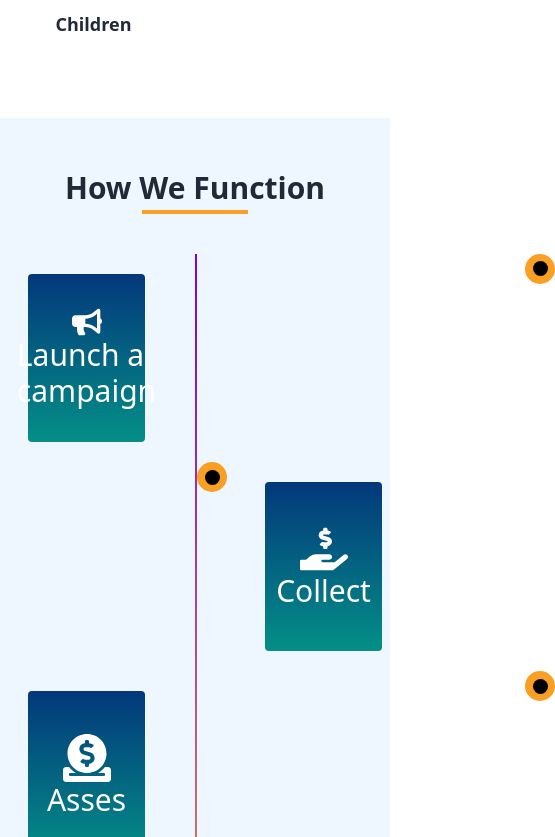
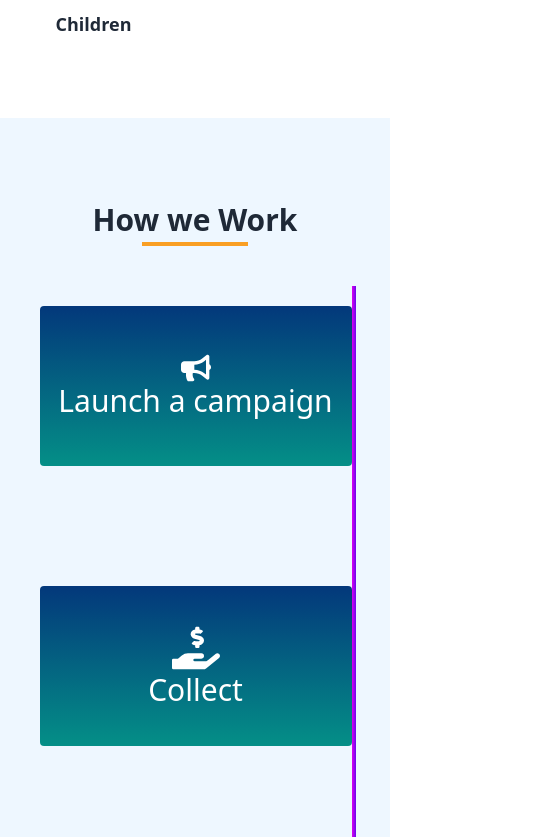
Before and after one commit to mdraselislam1944/crowd-funding-client-site, a React (Vite) app: page / in a window 390 px wide. Shown: the part 2447-3284 px from the top of the page, 555 px wide, since content can reach past the window. Built offline with nearby package versions, Linux system fonts and the light colour scheme.

Commit message:
Responsive

```diff
--- a/src/Components/Home/Animation/Animation.css
+++ b/src/Components/Home/Animation/Animation.css
@@ -7,6 +7,7 @@ transform: translateX(-50px);
     float: right;
     clear: left;
     transform: translateX(70px);
+    /* margin-left:20px; */
     }
     .container1 ul li:nth-child(4){
         margin-bottom: 0;
@@ -14,11 +15,11 @@ transform: translateX(-50px);
 .container1::after{
     position: absolute;
     content: " ";
-    width: 2px;
+    width: 4px;
     height: 100vh;
     background-image: linear-gradient(to bottom, rgb(106,6,236),rgb(249,159,36));
 }
-.circle{
+/* .circle{
   width: 30px;
   height: 30px;
   background-color: #F99F24;
@@ -38,7 +39,7 @@ transform: translateX(-50px);
     top: 25%;
     left: 25%;
     transform: translate(-50% -50%);
-}
+} */
 
 /* .container1 ul li:nth-child(odd) .circle{
     right: 300%;
@@ -46,12 +47,63 @@ transform: translateX(-50px);
 } */
 
 .container1 ul li:nth-child(odd) .circle{
-    left: 497px;
+    left: 230px;
     transform: translate(50% -50%);
 }
 
 
 .container1 ul li:nth-child(even) .circle{
-    left: -68px;
+    left: -70px;
     transform: translate(50% -50%);
 }
+
+
+
+/*
+@media screen and (max-width:1224px){
+    .container1{
+        width: 100%;
+    }
+}
+*/
+@media screen and (max-width:933px){
+    .container1{
+        width: 80%;
+        transform: translateX(20px);
+    }
+    .container1 ul::after{
+       left: -3300px;
+    }
+    .container1 ul li{
+        width: 100%;
+        float: none;
+        clear: none;
+        margin-bottom: 80px;
+    }
+
+    .container1 ul li:nth-child(odd) .circle{
+        left: 373px;
+        transform: translate(50% -50%);
+    }
+    .container1 ul li:nth-child(even) .circle{
+        left: 373px;
+        transform: translate(50% -50%);
+    }
+
+
+    .container1 ul li:nth-child(odd){
+        transform: translateX(0);
+        text-align: left;
+    }
+    .container1 ul li:nth-child(even){
+        transform: translateX(0);
+    }
+    .container1::after{
+        position: absolute;
+        content: " ";
+        width: 4px;
+        height: 125vh;
+        background-image: linear-gradient(to left, rgb(106,6,236),rgb(220,0,240));
+    }
+
+}
--- a/src/Components/Home/Animation/Animation.jsx
+++ b/src/Components/Home/Animation/Animation.jsx
@@ -2,15 +2,15 @@ import "./Animation.css";
 import { FaBullhorn,FaHandHoldingUsd,FaDonate,FaShoppingBag } from "react-icons/fa";
 const Animation = () => {
     return (
-        <div className="bg-[#EEF7FF] h-full pb-[100vh] my-5 pt-5">
-           <div className="text-center mt-8">
-        <h2 className="text-3xl font-bold">How We Function</h2>
-        <hr className="border-b-[3px] w-[106px] mt-1 border-[#F99F24] mx-auto" />
-      </div>
-            <div className='text-white py-10 container1 mx-[20vw]'>
+        <div className="bg-[#EEF7FF] h-full pb-[110vh] lg:pb-[100vh] my-5 pt-5">
+            <div className="text-center mt-16">
+                <h2 className="text-3xl font-bold">How we Work</h2>
+                <hr className="border-b-[3px] w-[106px] mt-1 border-[#F99F24] mx-auto" />
+            </div>
+            <div className='text-white py-10 container1 lg:mx-[20vw] mx-[5vw]'>
                 <ul>
                     <li>
-                        <div className="w-[30vw] h-[20vh] my-5 rounded bg-gradient-to-b from-[#03387B] to-[#048F87] flex flex-col justify-center items-center text-3xl">
+                        <div className="lg:w-[30vw] h-40 lg:h-[20vh] my-5 rounded bg-gradient-to-b from-[#03387B] to-[#048F87] flex flex-col justify-center items-center text-3xl">
                             <FaBullhorn className=' text-3xl' />
                             <h1>Launch a campaign</h1>
                          <span className='circle'/>
@@ -18,27 +18,26 @@ const Animation = () => {
 
                     </li>
                     <li>
-                        <div className="w-[30vw] h-[20vh] my-5 rounded bg-gradient-to-b from-[#03387B] to-[#048F87] flex flex-col justify-center items-center text-3xl">
+                        <div className="lg:w-[30vw] lg:h-[20vh] h-40 my-5 rounded bg-gradient-to-b from-[#03387B] to-[#048F87] flex flex-col justify-center items-center text-3xl">
                             <FaHandHoldingUsd className=' text-5xl'/>
                             <h1>Collect</h1>
                             <span className='circle'/>
                         </div>
                     </li>
                     <li>
-                        <div className="w-[30vw] h-[20vh] my-5 rounded bg-gradient-to-b from-[#03387B] to-[#048F87] flex flex-col justify-center items-center text-3xl">
+                        <div className="lg:w-[30vw] lg:h-[20vh] h-40 my-5 rounded bg-gradient-to-b from-[#03387B] to-[#048F87] flex flex-col justify-center items-center text-3xl">
                         <FaDonate className=' text-5xl'/>
                             <h1>Asses</h1>
                             <span className='circle'/>
                         </div>
                     </li>
                     <li>
-                        <div className="w-[30vw] h-[20vh] my-5 rounded bg-gradient-to-b from-[#03387B] to-[#048F87] flex flex-col justify-center items-center text-3xl">
+                        <div className="lg:w-[30vw] lg:h-[20vh] h-40 my-5 rounded bg-gradient-to-b from-[#03387B] to-[#048F87] flex flex-col justify-center items-center text-3xl">
                         <FaShoppingBag className=' text-5xl'/>
                             <h1>Distribute</h1>
                             <span className='circle'/>
                         </div>
                     </li>
-
                 </ul>
             </div>
 
```
